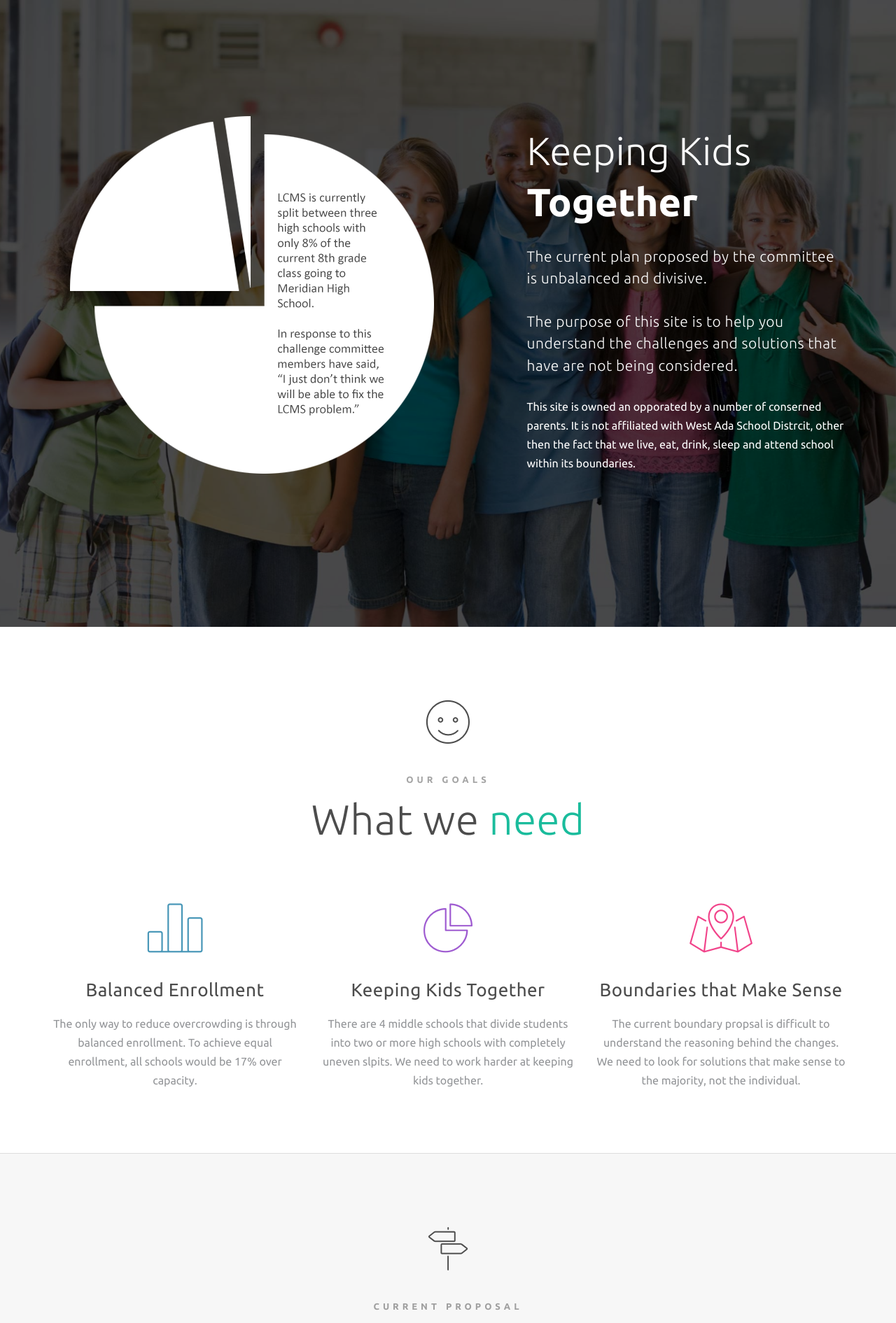
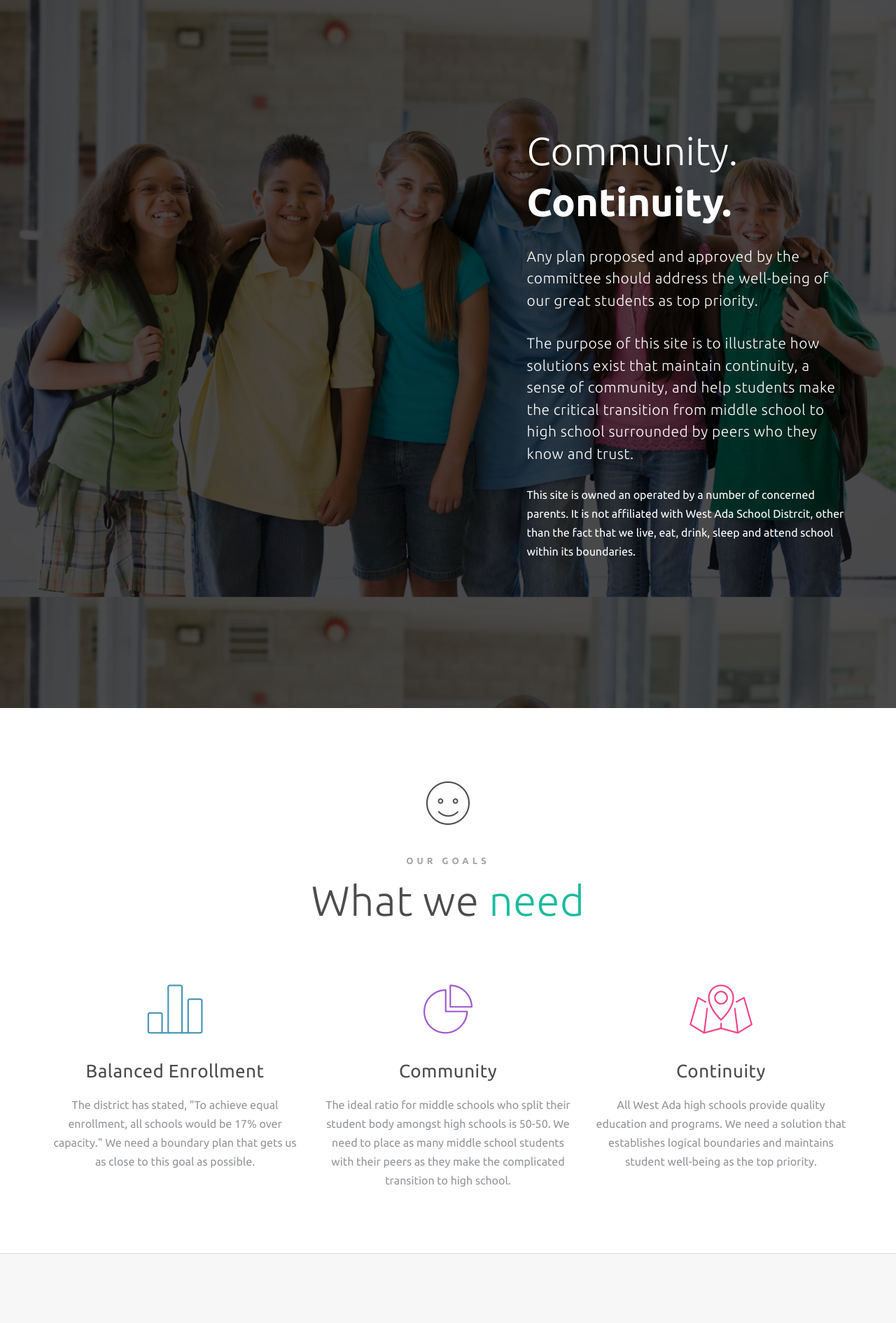
Before and after one commit to block2150/westadaboundries, a PHP site: page / in a window 1280 px wide. Shown: the top 1891 px of the page at 70% size. Run offline with PHP 8.4, Linux system fonts and the light colour scheme; some libraries are stand-ins or nearby versions.

Commit message:
spelling updates

```diff
--- a/views/web/index.php
+++ b/views/web/index.php
@@ -137,20 +137,20 @@
   <div class="container mar-bottom-1">
     <div class="row">
       <div class="col-md-7">
-      <img class="img-responsive" src="img/background/intro-img.png" alt="Intro Image">
+      <!-- <img class="img-responsive" src="img/background/intro-img.png" alt="Intro Image"> -->
       </div>
       <div class="col-md-5">
         <div class="caption" style="padding-top:20px;">
-          <h1 class="title">Keeping Kids <br><strong>Together</strong> </h1>
+          <h1 class="title">Community. <br><strong>Continuity.</strong> </h1>
 
-          <h2 class="subtitle">The current plan proposed by the committee is unbalanced and divisive.</h2>
-          <h2 class="subtitle">The purpose of this site is to help you understand the challenges and solutions that have are not being considered.</h2>
+          <h2 class="subtitle">Any plan proposed and approved by the committee should address the well-being of our great students as top priority.</h2>
+          <h2 class="subtitle">The purpose of this site is to illustrate how solutions exist that maintain continuity, a sense of community, and help students make the critical transition from middle school to high school surrounded by peers who they know and trust.</h2>
 
           <!-- <div class="button-box">
             <a class="btn btn-primary" href="#">Purchase Now</a> <a class="btn btn-default" href="#">Check Others</a>
           </div> -->
 
-          <p class="desc">This site is owned an opporated by a number of conserned parents.  It is not affiliated with West Ada School Distrcit, other then the fact that we live, eat, drink, sleep and attend school within its boundaries.</p>
+          <p class="desc">This site is owned an operated by a number of concerned parents.  It is not affiliated with West Ada School Distrcit, other than the fact that we live, eat, drink, sleep and attend school within its boundaries.</p>
         </div>
 
       </div>
@@ -179,17 +179,17 @@
         <div class="col-sm-4">
           <i class="icon-bargraph icon-color-1"></i>
           <h4>Balanced Enrollment</h4>
-          <p>The only way to reduce overcrowding is through balanced enrollment.  To achieve equal enrollment, all schools would be 17% over capacity.</p>
+          <p>The district has stated, "To achieve equal enrollment, all schools would be 17% over capacity."  We need a boundary plan that gets us as close to this goal as possible.</p>
         </div>
         <div class="col-sm-4">
           <i class="icon-piechart icon-color-2"></i>
-          <h4>Keeping Kids Together</h4>
-          <p>There are 4 middle schools that divide students into two or more high schools with completely uneven slpits.  We need to work harder at keeping kids together. </p>
+          <h4>Community</h4>
+          <p>The ideal ratio for middle schools who split their student body amongst high schools is 50-50.  We need to place as many middle school students with their peers as they make the complicated transition to high school. </p>
         </div>
         <div class="col-sm-4">
           <i class="icon-map icon-color-3"></i>
-          <h4>Boundaries that Make Sense</h4>
-          <p>The current boundary propsal is difficult to understand the reasoning behind the changes.  We need to look for solutions that make sense to the majority, not the individual. </p>
+          <h4>Continuity</h4>
+          <p>All West Ada high schools provide quality education and programs.  We need a solution that establishes logical boundaries and maintains student well-being as the top priority. </p>
         </div>
 
       </div>
@@ -212,9 +212,9 @@
 
     <ul class="nav nav-tabs alt">
       <li class="active"><a href="#first-tab" data-toggle="tab" aria-expanded="true">INTRODUCTION</a></li>
-      <li class=""><a href="#second-tab" data-toggle="tab" aria-expanded="false">BALANCED ENROLLMENT</a></li>
-      <li class=""><a href="#third-tab" data-toggle="tab" aria-expanded="false">KEEPING KIDS TOGETHER</a></li>
-      <li class=""><a href="#fourth-tab" data-toggle="tab" aria-expanded="false">BOUNDARIES THAT MAKE SENSE</a></li>
+      <li class=""><a href="#second-tab" data-toggle="tab" aria-expanded="false">BALANCE</a></li>
+      <li class=""><a href="#third-tab" data-toggle="tab" aria-expanded="false">COMMUNITY</a></li>
+      <li class=""><a href="#fourth-tab" data-toggle="tab" aria-expanded="false">CONTINUITY</a></li>
     </ul>
 
     <div class="tab-content alt">
@@ -243,7 +243,7 @@
           </div>
           <div class="col-md-5 col-md-offset-1">
             <h4>Balanced Enrollment and Overcrowding</h4>
-            <p>The current proposal tries to solve the balanced enrollment and overcrowding issue.  In the proposal it is stated that, "To achieve equal enrollment, all schools would be 17% over capacity."  As you can see there plan offered comes close, but there is much more work to do to balance the enrollment.</p>
+            <p>The current proposal tries to solve the balanced enrollment and overcrowding issue.  In the proposal it is stated that, "To achieve equal enrollment, all schools would be 17% over capacity."  As you can see, the plan offered makes progress toward that ideal, but there is much more work to do to balance the enrollment.</p>
             <a href="/downloads/final-presentation.pptx" class="read-more">Download the Current Proposal</a>
           </div>
         </div>
@@ -254,7 +254,7 @@
         <div class="row flex-row-center">
           <div class="col-md-6">
             <h4>Middle School Splits</h4>
-            <p>Middle Schools are considered "feeder schools" for each high school.  The current plan calls for uneven, and in some cases unessesary, splits of four high schools.  The goal, as stated by the school district is an even 50-50 split.  Again, there is more work that needs to be do to acheive that goal.</p>
+            <p>Middle Schools are considered "feeder schools" for each high school.  The current plan calls for uneven, and in some cases unnecessary, splits of three high schools.  The goal, as stated by the school district is an even 50-50 split.  Again, there is more work that needs to be done to acheive this goal.</p>
             <a href="/downloads/final-presentation.pptx" class="read-more">Download the Current Proposal</a>
           </div>
           <div class="col-md-6">
@@ -271,8 +271,8 @@
             <img class="img-responsive" alt="Feature Image" src="img/proposal/boundaries.png">
           </div>
           <div class="col-md-5 col-md-offset-1">
-            <h4>K.I.S.S. Therory</h4>
-            <p>We have all heard the and understand the KISS therory.  The current plan seems to avoid this "simple" concpet all together, specifically when you look at the division of LCMS between Centenial and Meridian.  A closer look will revel that the is more to do in order to acheive more logical boundaries that are easy to understand.</p>
+            <h4>Simplicity</h4>
+            <p>Is simplicity the best or simply the easiest?  In this case we can acheive both.  The current plan seems to avoid this "simple" concept, specifically with regards to where our LCMS are sent for high school.  A closer look will reveal that there is more to do in order to achieve simplicity in where the boundaries are drawn.</p>
             <a href="/downloads/final-presentation.pptx" class="read-more">Download the Current Proposal</a>
           </div>
         </div>
@@ -296,8 +296,8 @@
   <header class="heading_1 text-center">
     <i class="icon icon-focus"></i>
     <h2 class="main_title">
-      <span class="sub_title">MORE CHALLENGES</span>
-      A Closer <span class="base-highlight">Look</span>
+      <span class="sub_title">THE CURRENT LANDSCAPE</span>
+      Some of Your <span class="base-highlight">Concerns</span>
     </h2>
   </header>
 
@@ -308,13 +308,13 @@
         <li class="col-md-3 col-sm-6 item web_dev web-design">
           <div class="item-wrapper">
             <div class="image">
-              <a href="img/challenges/meridian.png" class="image_pop" title="Although Meridian High is being renovated, most people within the West Ada it is still considered to be less desireable.">
+              <a href="img/challenges/meridian.png" class="image_pop" title='Despite improvements to Meridian High, some within the West Ada district consider it to be "less desirable."'>
               <img class="img-responsive" src="img/challenges/meridian.png" alt="Portfolio" />
               </a>
             </div>
             <div class="text">
 
-              <span>Although Meridian High is being renovated, most people within the West Ada it is still considered to be less desireable.</span>
+              <span>Despite improvements to Meridian High, some within the West Ada district consider it to be "less desirable."</span>
 
             </div>
           </div>
@@ -323,13 +323,13 @@
       <li class="col-md-3 col-sm-6 item web-design uncategorized">
           <div class="item-wrapper">
             <div class="image">
-              <a href="img/challenges/victory.png" class="image_pop" title="The current plan calls for a 75-25% of Victory Middle School.  This split can be avoided by taking a closer look at options.">
+              <a href="img/challenges/victory.png" class="image_pop" title="The current plan calls for a 75-25% split at Victory Middle School.  This split can be avoided by taking a closer look at other options.">
               <img class="img-responsive" src="img/challenges/victory.png" alt="Portfolio" />
               </a>
             </div>
             <div class="text">
 
-              <span>The current plan calls for a 75-25% of Victory Middle School.  This split can be avoided by taking a closer look at options.</span>
+              <span>The current plan calls for a 75-25% split at Victory Middle School.  This split can be avoided by taking a closer look at other options.</span>
 
             </div>
           </div>
@@ -354,13 +354,13 @@
       <li class="col-md-3 col-sm-6 item web-design uncategorized">
           <div class="item-wrapper">
             <div class="image">
-              <a href="img/challenges/tuscany.png" class="image_pop" title="Information prematurely leeked from the committee allowed for premature feedback to the school district unfairly altering plans.">
+              <a href="img/challenges/tuscany.png" class="image_pop" title="Information prematurely leaked allowed a bombardment of early feedback which circumvented our right to due process.">
               <img class="img-responsive" src="img/challenges/tuscany.png" alt="Portfolio" />
               </a>
             </div>
             <div class="text">
 
-              <span>Information prematurely leaked from the committee allowed a bombardment of early feedback and unfairly altering plans.</span>
+              <span>Information prematurely leaked allowed a bombardment of early feedback which circumvented our right to due process.</span>
 
             </div>
           </div>
@@ -371,13 +371,13 @@
       <li class="col-md-3 col-sm-6 item web-design uncategorized">
           <div class="item-wrapper">
             <div class="image">
-              <a href="img/challenges/new.png" class="image_pop" title="The current plan doesn't consideration of boundaries and "boucing" students when the new high school is built south of 84.">
+              <a href="img/challenges/new.png" class="image_pop" title="The current plan is further complicated when the new high school is built south of the freeway.">
               <img class="img-responsive" src="img/challenges/new.png" alt="Portfolio" />
               </a>
             </div>
             <div class="text">
 
-              <span>The current plan doesn't consideration of boundaries and "boucing" students when the new high school is built south of 84.</span>
+              <span>The current plan is further complicated when the new high school is built south of the freeway.</span>
 
             </div>
           </div>
@@ -405,13 +405,13 @@
       <li class="col-md-3 col-sm-6 item web-design uncategorized">
           <div class="item-wrapper">
             <div class="image">
-              <a href="img/challenges/south.png" class="image_pop" title="The general concenus south of the freeway is any move away from Moutain View is a bad move.  This will limit any solution.">
+              <a href="img/challenges/south.png" class="image_pop" title='Many south of the freeway feel, "Any move away from Mountain View is a bad one."  This opinion complicates solutions.'>
               <img class="img-responsive" src="img/challenges/south.png" alt="Portfolio" />
               </a>
             </div>
             <div class="text">
 
-              <span>The general concenus south of the freeway is any move away from Moutain View is a bad move.  This limits any and all solution.</span>
+              <span>Many south of the freeway feel, "Any move away from Mountain View is a bad one."  This opinion complicates solutions.</span>
 
             </div>
           </div>
@@ -420,13 +420,13 @@
         <li class="col-md-3 col-sm-6 item web_dev web-design">
           <div class="item-wrapper">
             <div class="image">
-              <a href="img/challenges/river-valley.png" class="image_pop" title="Students at River Valley Elm. are divided so many times they only attend high school with 6% of students they started with.">
+              <a href="img/challenges/river-valley.png" class="image_pop" title="River Valley students are divided so many times they attend high school just with 6% of students with whom they begin school.">
               <img class="img-responsive" src="img/challenges/river-valley.png" alt="Portfolio" />
               </a>
             </div>
             <div class="text">
 
-              <span>Students at River Valley Elm. are divided so many times they only attend high school with 6% of students they started with. </span>
+              <span>River Valley students are divided so many times they attend high school just with 6% of students with whom they begin school. </span>
 
             </div>
           </div>
@@ -452,10 +452,10 @@
   <div class="container">
 
     <header class="heading_1 text-center">
-      <i class="icon icon-clipboard"></i>
+      <i class="icon icon-presentation"></i>
       <h2 class="main_title">
-        <span class="sub_title">A Different Opinion</span>
-        Looking at the <span class="base-highlight">Numbers</span>
+        <span class="sub_title">A Simple Solution</span>
+        A <span class="base-highlight">Numbers-based</span> Approach
       </h2>
     </header>
 
```
